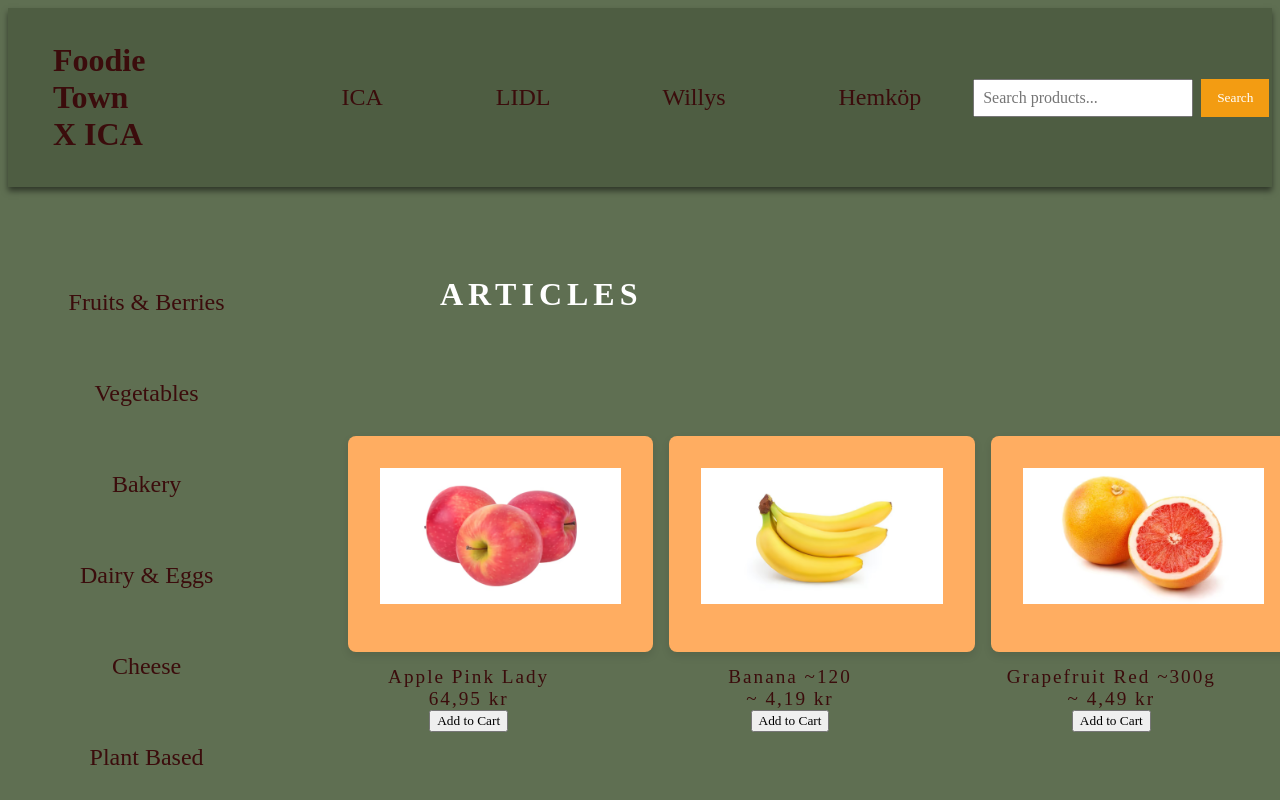
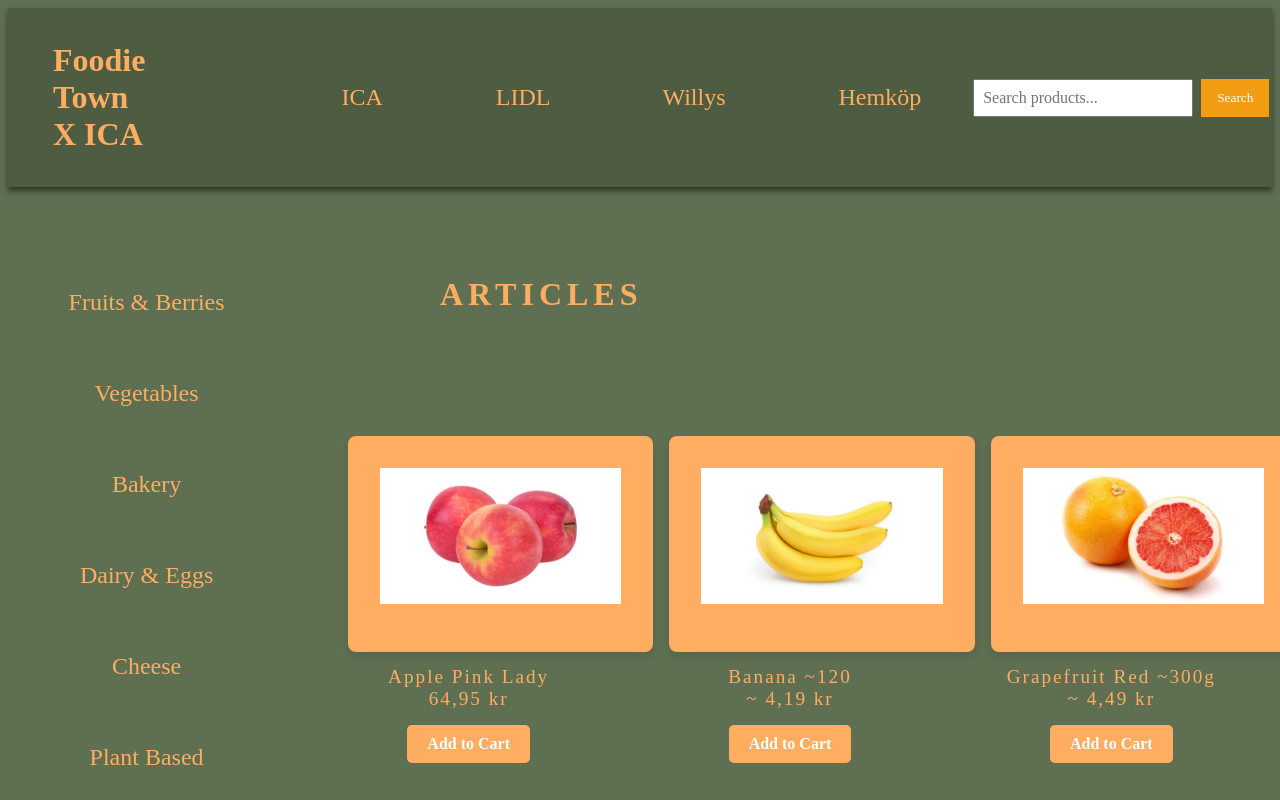
Before and after one commit to front-end-fundamentals-2025/fef-project-43, a plain HTML site: page fruitsAndBerries.html in a window 1280 px wide. Shown: the top 800 px of the page. Drawn offline with Linux system fonts and the light colour scheme; a web font is replaced by a local one.

Commit message:
Design changes

```diff
--- a/css/ica.css
+++ b/css/ica.css
@@ -72,3 +72,32 @@ margin-top: 5rem;
   width: 50%
 
 }
+
+/*Articles*/
+.subheading p{
+  color:#ffad61;
+}
+
+
+/*button design*/
+.add-to-cart {
+  background-color: #ffad61;
+  color: white;
+  font-size: 16px;
+  font-weight: bold;
+  padding: 10px 20px;
+  border: none;
+  border-radius: 5px;
+  cursor: pointer;
+  animation: fade 1s ease-out;
+  margin-top:15px;
+}
+
+.add-to-cart:hover {
+  background-color: #ff8c00;
+  transform: scale(1.05);
+}
+
+.fruits-container figcaption{
+  animation: fade 1s ease-out;
+}
--- a/css/main.css
+++ b/css/main.css
@@ -21,7 +21,7 @@
     font-size: 2rem;
     display: inline;
     padding: 5px;
-    color:#3b0c0c;
+    color:#ffad61;
     margin-left: 20px;
   }
 
@@ -43,7 +43,7 @@ ul {
 
   }
   a {
-    color:#3b0c0c;
+    color:#ffad61;
     text-decoration: none;
   }
 /*the uls*/
@@ -199,7 +199,7 @@ a:hover {
   position: absolute;
   top: -5px;
   right: -5px;
-  color:#3b0c0c;
+  color:#ffad61;
   font-family:arial;
   margin-top:-0.3rem;
   font-size: 20px;
```
